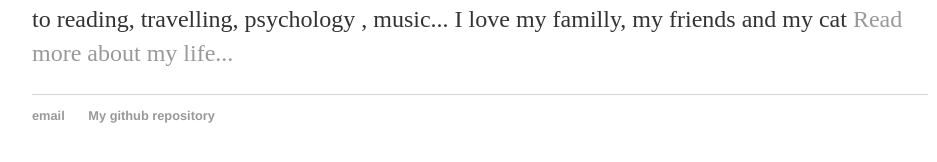
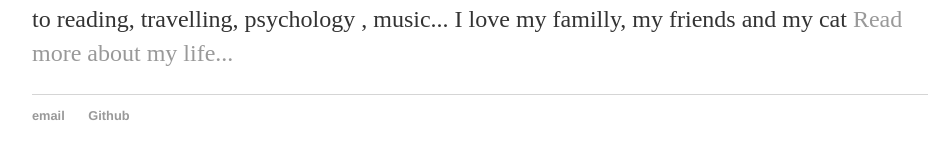
Before and after one commit to elizabethmy/banhmuy.github.io, a Jekyll site: the page index.html, which Jekyll copies as it is, in a window 1280 px wide. Shown: the part 228-390 px from the top of the page, without its empty margins (160-1097 px from the left). Built offline with Jekyll 4.4.1, drawn with Linux system fonts in a browser that asks for light colours.

Commit message:
Rename link

```diff
--- a/index.html
+++ b/index.html
@@ -23,7 +23,7 @@
 		<footer>
     		<ul>
         		<li><a href="mailto:lethidiemmy961996@gmail.com">email</a></li>
-        		<li><a href="https://github.com/banhmuy">My github repository</a></li>
+        		<li><a href="https://github.com/banhmuy">Github</a></li>
 			</ul>
 		</footer>
 	</body>
```
